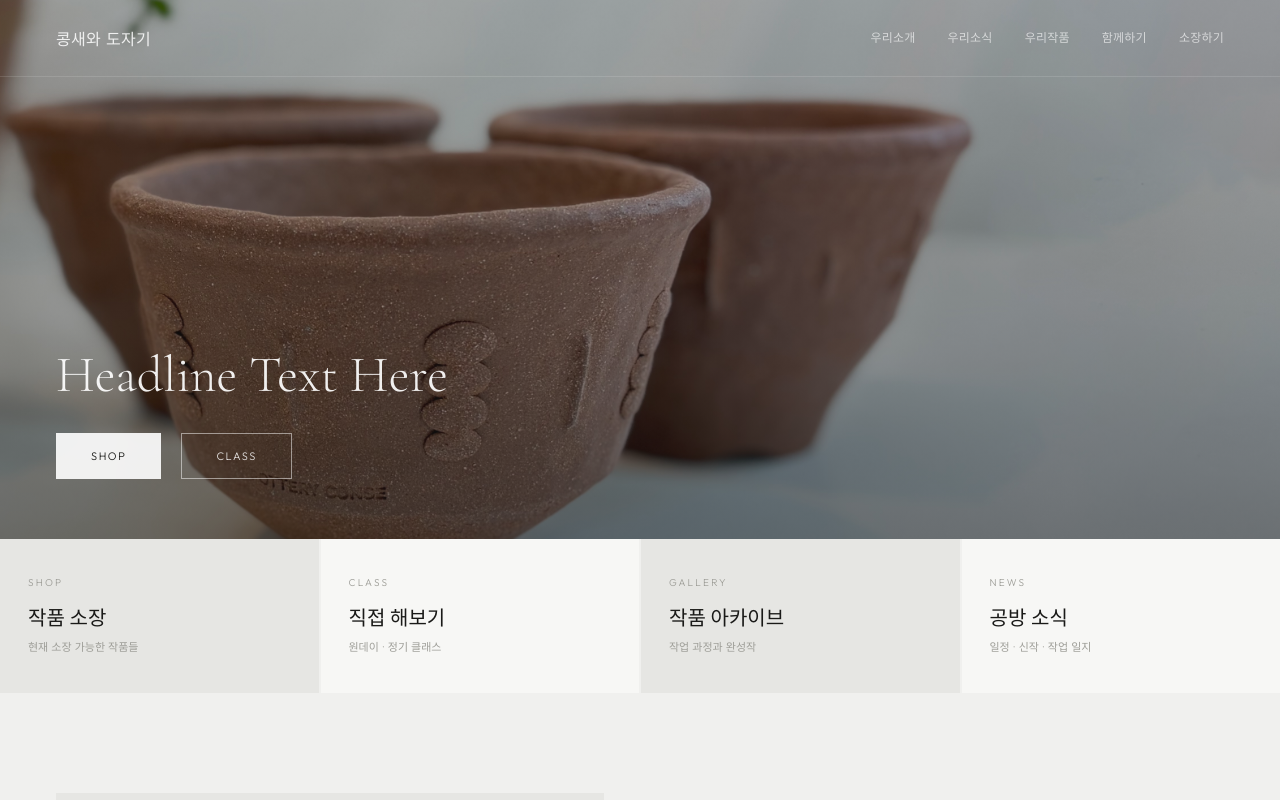
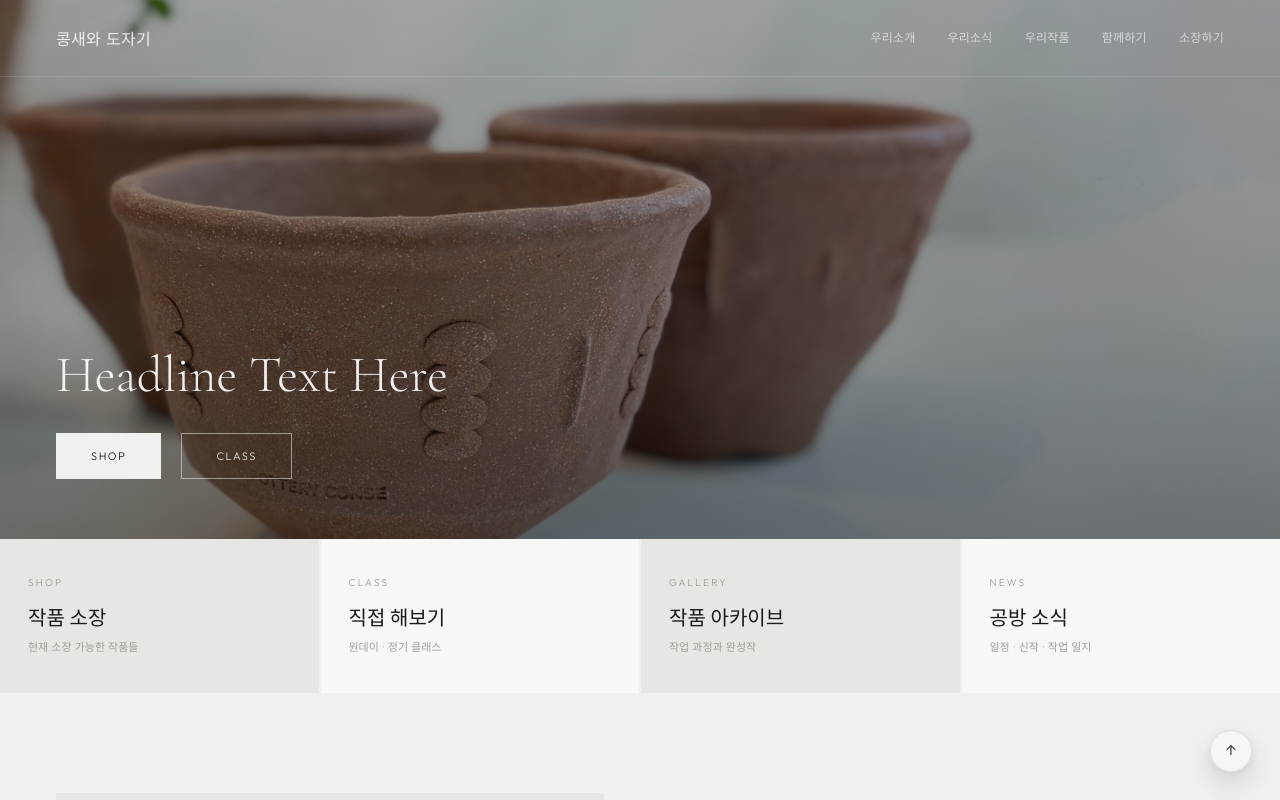
Before and after one commit to gunhalee/pottery, a Next.js app: page / in a window 1280 px wide. Shown: the top 800 px of the page. Built offline with nearby package versions, Linux system fonts and the light colour scheme.

Commit message:
top button

```diff
--- a/src/app/(site)/layout.tsx
+++ b/src/app/(site)/layout.tsx
@@ -1,4 +1,5 @@
 import type { ReactNode } from "react";
+import { ScrollToTopButton } from "@/components/layout/scroll-to-top-button";
 import { SiteFooter } from "@/components/layout/site-footer";
 import { SiteHeader } from "@/components/layout/site-header";
 
@@ -8,6 +9,7 @@ export default function SiteLayout({ children }: { children: ReactNode }) {
       <SiteHeader />
       <main className="site-main">{children}</main>
       <SiteFooter />
+      <ScrollToTopButton />
     </div>
   );
 }
--- a/src/app/globals.css
+++ b/src/app/globals.css
@@ -140,6 +140,56 @@ body:has(.home-hero) .site-nav:not(.site-nav-scrolled) .nav-link:hover {
 
 .site-main {
   min-height: calc(100svh - var(--nav-offset));
+}
+
+.scroll-top-button {
+  position: fixed;
+  right: 28px;
+  bottom: 28px;
+  z-index: 80;
+  display: inline-flex;
+  width: 42px;
+  height: 42px;
+  align-items: center;
+  justify-content: center;
+  border: 0.5px solid color-mix(in srgb, var(--brd) 78%, transparent);
+  border-radius: 50%;
+  background: rgba(247, 247, 245, 0.94);
+  backdrop-filter: blur(14px);
+  -webkit-backdrop-filter: blur(14px);
+  box-shadow:
+    0 12px 28px rgba(26, 26, 24, 0.16),
+    0 2px 8px rgba(26, 26, 24, 0.08);
+  color: var(--tx);
+  cursor: pointer;
+  font-family: var(--font-outfit), ui-sans-serif, system-ui, sans-serif;
+  font-size: 18px;
+  line-height: 1;
+  opacity: 0.82;
+  transition:
+    background 0.2s ease,
+    border-color 0.2s ease,
+    opacity 0.2s ease,
+    transform 0.2s ease;
+}
+
+.scroll-top-button:hover {
+  border-color: color-mix(in srgb, var(--tx) 16%, var(--brd));
+  background: var(--white);
+  opacity: 1;
+  box-shadow:
+    0 16px 34px rgba(26, 26, 24, 0.18),
+    0 4px 12px rgba(26, 26, 24, 0.1);
+  transform: translateY(-2px);
+}
+
+.scroll-top-button:focus-visible {
+  outline: 1px solid currentColor;
+  outline-offset: 4px;
+}
+
+.scroll-top-button span {
+  transform: translateY(-1px);
 }
 
 .serif {
@@ -1147,6 +1197,11 @@ body:has(.home-hero) .site-nav:not(.site-nav-scrolled) .nav-link:hover {
     font-size: 10px;
   }
 
+  .scroll-top-button {
+    right: 22px;
+    bottom: 22px;
+  }
+
   .hero-overlay {
     width: min(100% - 48px, 640px);
     padding: 0 0 48px 24px;
@@ -1298,6 +1353,14 @@ body:has(.home-hero) .site-nav:not(.site-nav-scrolled) .nav-link:hover {
     width: 100%;
   }
 
+  .scroll-top-button {
+    width: 40px;
+    height: 40px;
+    right: 18px;
+    bottom: 18px;
+    font-size: 17px;
+  }
+
   .home-entry-card {
     padding: 28px 20px;
   }
--- /dev/null
+++ b/src/components/layout/scroll-to-top-button.tsx
@@ -0,0 +1,25 @@
+"use client";
+
+export function ScrollToTopButton() {
+  const handleClick = () => {
+    const prefersReducedMotion = window.matchMedia(
+      "(prefers-reduced-motion: reduce)",
+    ).matches;
+
+    window.scrollTo({
+      top: 0,
+      behavior: prefersReducedMotion ? "auto" : "smooth",
+    });
+  };
+
+  return (
+    <button
+      type="button"
+      className="scroll-top-button"
+      aria-label="맨 위로 이동"
+      onClick={handleClick}
+    >
+      <span aria-hidden="true">↑</span>
+    </button>
+  );
+}
```
